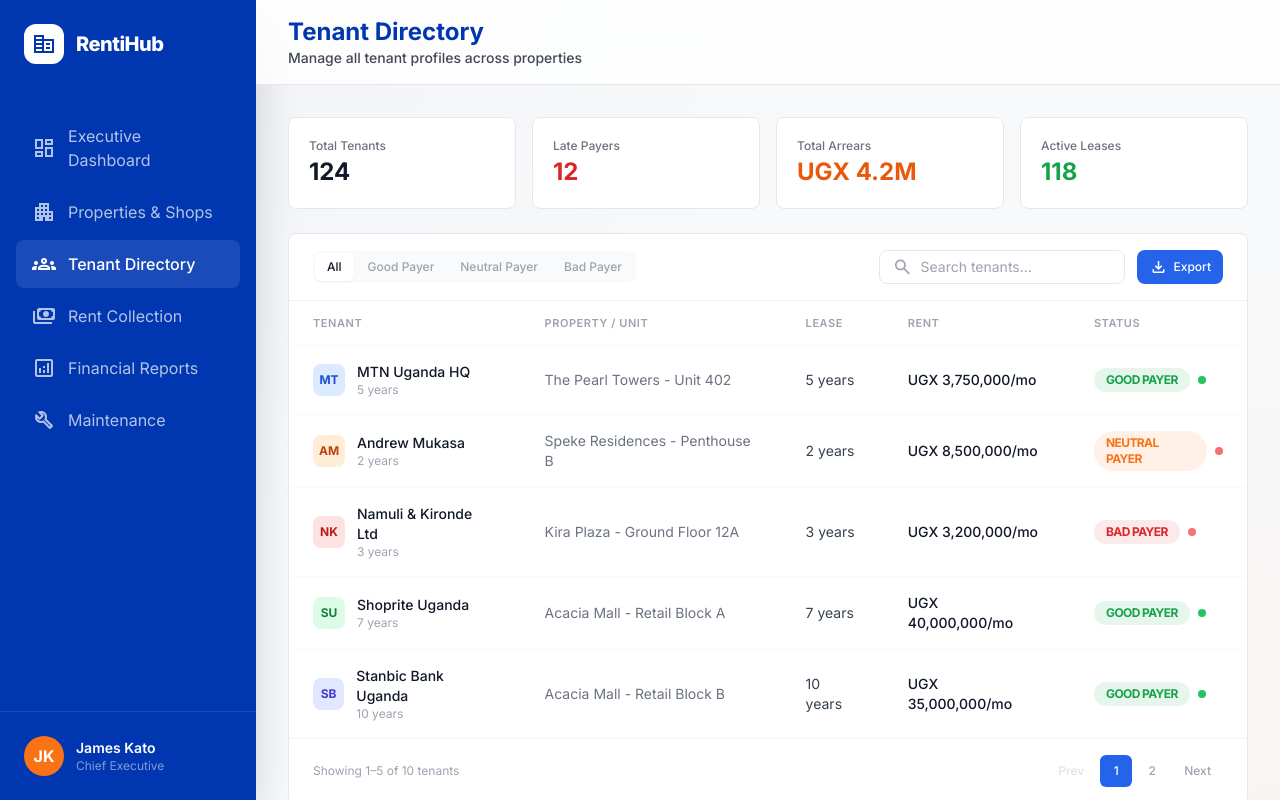
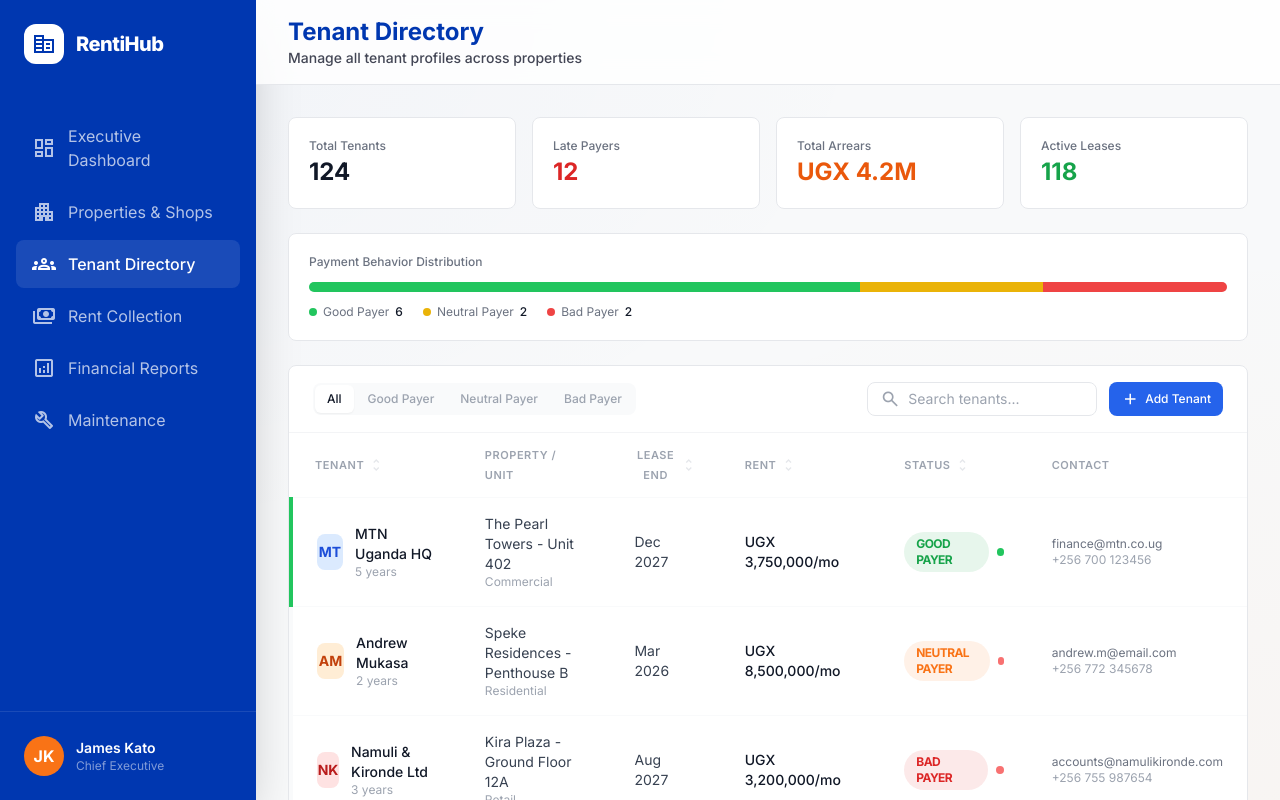
Before and after one commit to RockieRaheem/Renti-Hub, a React (Vite) app: page /tenants in a window 1280 px wide. Built offline with nearby package versions, Linux system fonts and the light colour scheme.

Commit message:
Redesign the tenants dashboard

```diff
--- a/src/data/tenants.js
+++ b/src/data/tenants.js
@@ -1,16 +1,16 @@
 export const tenantStats = { total: 124, latePayers: 12, arrears: 'UGX 4.2M', activeLeases: 118 }
 
 export const tenants = [
-  { name: 'MTN Uganda HQ', unit: 'The Pearl Towers - Unit 402', lease: '5 years', rent: 'UGX 3,750,000/mo', status: 'Good Payer', paid: true, initials: 'MT' },
-  { name: 'Andrew Mukasa', unit: 'Speke Residences - Penthouse B', lease: '2 years', rent: 'UGX 8,500,000/mo', status: 'Neutral Payer', paid: false, initials: 'AM' },
-  { name: 'Namuli & Kironde Ltd', unit: 'Kira Plaza - Ground Floor 12A', lease: '3 years', rent: 'UGX 3,200,000/mo', status: 'Bad Payer', paid: false, initials: 'NK' },
-  { name: 'Shoprite Uganda', unit: 'Acacia Mall - Retail Block A', lease: '7 years', rent: 'UGX 40,000,000/mo', status: 'Good Payer', paid: true, initials: 'SU' },
-  { name: 'Stanbic Bank Uganda', unit: 'Acacia Mall - Retail Block B', lease: '10 years', rent: 'UGX 35,000,000/mo', status: 'Good Payer', paid: true, initials: 'SB' },
-  { name: 'Bella Cosmetics Ltd', unit: 'Ham Mall - Shop A', lease: '2 years', rent: 'UGX 10,000,000/mo', status: 'Neutral Payer', paid: true, initials: 'BC' },
-  { name: 'Cafe Javas Uganda', unit: 'Ham Mall - Shop B', lease: '4 years', rent: 'UGX 15,000,000/mo', status: 'Good Payer', paid: true, initials: 'CJ' },
-  { name: 'Kampala Associates', unit: 'Ham Mall - Office 101', lease: '1 year', rent: 'UGX 12,000,000/mo', status: 'Bad Payer', paid: false, initials: 'KA' },
-  { name: 'Food Village Ltd', unit: 'Acacia Mall - Food Court', lease: '5 years', rent: 'UGX 28,000,000/mo', status: 'Good Payer', paid: true, initials: 'FV' },
-  { name: 'Uganda Telecom Ltd', unit: 'City Plaza - Office Suite A', lease: '3 years', rent: 'UGX 18,000,000/mo', status: 'Good Payer', paid: true, initials: 'UT' },
+  { name: 'MTN Uganda HQ', unit: 'The Pearl Towers - Unit 402', lease: '5 years', rent: 'UGX 3,750,000/mo', status: 'Good Payer', paid: true, initials: 'MT', email: 'finance@mtn.co.ug', phone: '+256 700 123456', leaseEnd: 'Dec 2027', propertyType: 'Commercial' },
+  { name: 'Andrew Mukasa', unit: 'Speke Residences - Penthouse B', lease: '2 years', rent: 'UGX 8,500,000/mo', status: 'Neutral Payer', paid: false, initials: 'AM', email: 'andrew.m@email.com', phone: '+256 772 345678', leaseEnd: 'Mar 2026', propertyType: 'Residential' },
+  { name: 'Namuli & Kironde Ltd', unit: 'Kira Plaza - Ground Floor 12A', lease: '3 years', rent: 'UGX 3,200,000/mo', status: 'Bad Payer', paid: false, initials: 'NK', email: 'accounts@namulikironde.com', phone: '+256 755 987654', leaseEnd: 'Aug 2027', propertyType: 'Retail' },
+  { name: 'Shoprite Uganda', unit: 'Acacia Mall - Retail Block A', lease: '7 years', rent: 'UGX 40,000,000/mo', status: 'Good Payer', paid: true, initials: 'SU', email: 'property@shoprite.co.ug', phone: '+256 700 111222', leaseEnd: 'Jan 2031', propertyType: 'Retail' },
+  { name: 'Stanbic Bank Uganda', unit: 'Acacia Mall - Retail Block B', lease: '10 years', rent: 'UGX 35,000,000/mo', status: 'Good Payer', paid: true, initials: 'SB', email: 'facilities@stanbic.co.ug', phone: '+256 712 333444', leaseEnd: 'Jun 2034', propertyType: 'Commercial' },
+  { name: 'Bella Cosmetics Ltd', unit: 'Ham Mall - Shop A', lease: '2 years', rent: 'UGX 10,000,000/mo', status: 'Neutral Payer', paid: true, initials: 'BC', email: 'info@bellacosmetics.com', phone: '+256 782 555666', leaseEnd: 'Nov 2026', propertyType: 'Retail' },
+  { name: 'Cafe Javas Uganda', unit: 'Ham Mall - Shop B', lease: '4 years', rent: 'UGX 15,000,000/mo', status: 'Good Payer', paid: true, initials: 'CJ', email: 'ops@cafejavas.co.ug', phone: '+256 789 777888', leaseEnd: 'Sep 2028', propertyType: 'Retail' },
+  { name: 'Kampala Associates', unit: 'Ham Mall - Office 101', lease: '1 year', rent: 'UGX 12,000,000/mo', status: 'Bad Payer', paid: false, initials: 'KA', email: 'admin@kampalaassociates.com', phone: '+256 701 999000', leaseEnd: 'Feb 2026', propertyType: 'Commercial' },
+  { name: 'Food Village Ltd', unit: 'Acacia Mall - Food Court', lease: '5 years', rent: 'UGX 28,000,000/mo', status: 'Good Payer', paid: true, initials: 'FV', email: 'finance@foodvillage.co.ug', phone: '+256 772 222333', leaseEnd: 'Apr 2029', propertyType: 'Retail' },
+  { name: 'Uganda Telecom Ltd', unit: 'City Plaza - Office Suite A', lease: '3 years', rent: 'UGX 18,000,000/mo', status: 'Good Payer', paid: true, initials: 'UT', email: 'facilities@utl.co.ug', phone: '+256 754 444555', leaseEnd: 'Oct 2027', propertyType: 'Commercial' },
 ]
 
 export const tenantFilters = ['All', 'Good Payer', 'Neutral Payer', 'Bad Payer']
@@ -31,3 +31,9 @@ const avatarColors = {
 export function getAvatarColor(initials) {
   return avatarColors[initials] || 'bg-gray-100 text-gray-700'
 }
+
+export const statusBorders = {
+  'Good Payer': 'border-l-green-500',
+  'Neutral Payer': 'border-l-yellow-500',
+  'Bad Payer': 'border-l-red-500',
+}
--- a/src/pages/Tenants.jsx
+++ b/src/pages/Tenants.jsx
@@ -1,32 +1,95 @@
 import { useState, useMemo } from 'react'
 import StatusBadge from '../components/ui/StatusBadge'
-import { tenantStats, tenants, tenantFilters, getAvatarColor } from '../data/tenants'
+import { tenantStats, tenants, tenantFilters, getAvatarColor, statusBorders } from '../data/tenants'
 
 const PAGE_SIZE = 5
+
+const sortKeys = { name: 'name', rent: 'rent', leaseEnd: 'leaseEnd', status: 'status' }
+
+function parseRent(r) {
+  return parseInt(r.replace(/[^0-9]/g, ''), 10)
+}
 
 export default function Tenants() {
   const [filter, setFilter] = useState('All')
   const [search, setSearch] = useState('')
   const [page, setPage] = useState(1)
+  const [sortKey, setSortKey] = useState(null)
+  const [sortDir, setSortDir] = useState('asc')
+
+  const handleSort = (key) => {
+    if (sortKey === key) {
+      setSortDir((d) => (d === 'asc' ? 'desc' : 'asc'))
+    } else {
+      setSortKey(key)
+      setSortDir('asc')
+    }
+    setPage(1)
+  }
 
   const filtered = useMemo(() => {
-    return tenants.filter((t) => {
+    let result = tenants.filter((t) => {
       if (filter !== 'All' && t.status !== filter) return false
       if (search) {
         const q = search.toLowerCase()
         return (
           t.name.toLowerCase().includes(q) ||
           t.unit.toLowerCase().includes(q) ||
-          t.initials.toLowerCase().includes(q)
+          t.initials.toLowerCase().includes(q) ||
+          t.email.toLowerCase().includes(q)
         )
       }
       return true
     })
-  }, [filter, search])
+
+    if (sortKey) {
+      result = [...result].sort((a, b) => {
+        let va = a[sortKey]
+        let vb = b[sortKey]
+        if (sortKey === 'rent') {
+          va = parseRent(va)
+          vb = parseRent(vb)
+        } else {
+          va = (va || '').toLowerCase()
+          vb = (vb || '').toLowerCase()
+        }
+        if (va < vb) return sortDir === 'asc' ? -1 : 1
+        if (va > vb) return sortDir === 'asc' ? 1 : -1
+        return 0
+      })
+    }
+
+    return result
+  }, [filter, search, sortKey, sortDir])
 
   const totalPages = Math.max(1, Math.ceil(filtered.length / PAGE_SIZE))
   const safePage = Math.min(page, totalPages)
   const paged = filtered.slice((safePage - 1) * PAGE_SIZE, safePage * PAGE_SIZE)
+
+  const distribution = useMemo(() => {
+    const counts = { 'Good Payer': 0, 'Neutral Payer': 0, 'Bad Payer': 0 }
+    tenants.forEach((t) => { counts[t.status]++ })
+    const total = tenants.length
+    return Object.entries(counts).map(([label, count]) => ({
+      label, count, pct: Math.round((count / total) * 100),
+    }))
+  }, [])
+
+  const SortIcon = ({ col }) => {
+    if (sortKey !== col) return <span className="material-symbols-outlined text-gray-200 text-base">unfold_more</span>
+    return (
+      <span className="material-symbols-outlined text-blue-600 text-base">
+        {sortDir === 'asc' ? 'expand_less' : 'expand_more'}
+      </span>
+    )
+  }
+
+  const ThButton = ({ col, children }) => (
+    <button onClick={() => handleSort(col)} className="flex items-center gap-1 text-[11px] text-gray-400 font-semibold uppercase tracking-wider hover:text-gray-600 transition-colors">
+      {children}
+      <SortIcon col={col} />
+    </button>
+  )
 
   return (
     <div className="p-6 md:p-8 space-y-6">
@@ -43,6 +106,32 @@ export default function Tenants() {
             <p className={`text-2xl font-bold ${s.highlight || 'text-gray-900'}`}>{s.value}</p>
           </div>
         ))}
+      </div>
+
+      <div className="bg-white rounded-lg border border-gray-200 p-5">
+        <p className="text-xs text-gray-500 font-medium mb-3">Payment Behavior Distribution</p>
+        <div className="flex h-2.5 rounded-full overflow-hidden bg-gray-100">
+          {distribution.map((d) => (
+            <div
+              key={d.label}
+              className={`h-full transition-all ${
+                d.label === 'Good Payer' ? 'bg-green-500' : d.label === 'Neutral Payer' ? 'bg-yellow-500' : 'bg-red-500'
+              }`}
+              style={{ width: `${d.pct}%` }}
+            />
+          ))}
+        </div>
+        <div className="flex gap-5 mt-3">
+          {distribution.map((d) => (
+            <div key={d.label} className="flex items-center gap-1.5 text-xs">
+              <div className={`w-2 h-2 rounded-full ${
+                d.label === 'Good Payer' ? 'bg-green-500' : d.label === 'Neutral Payer' ? 'bg-yellow-500' : 'bg-red-500'
+              }`} />
+              <span className="text-gray-500">{d.label}</span>
+              <span className="font-medium text-gray-900">{d.count}</span>
+            </div>
+          ))}
+        </div>
       </div>
 
       <div className="bg-white rounded-lg border border-gray-200 overflow-hidden">
@@ -68,13 +157,13 @@ export default function Tenants() {
               <input
                 value={search}
                 onChange={(e) => { setSearch(e.target.value); setPage(1) }}
-                className="bg-transparent border-none outline-none text-sm w-48 text-gray-900 placeholder:text-gray-400"
+                className="bg-transparent border-none outline-none text-sm w-44 text-gray-900 placeholder:text-gray-400"
                 placeholder="Search tenants..."
               />
             </div>
             <button className="flex items-center gap-1.5 bg-blue-600 text-white px-3 py-2 rounded-lg text-xs font-medium hover:bg-blue-700 transition-colors">
-              <span className="material-symbols-outlined text-lg">download</span>
-              Export
+              <span className="material-symbols-outlined text-lg">add</span>
+              Add Tenant
             </button>
           </div>
         </div>
@@ -90,17 +179,28 @@ export default function Tenants() {
               <table className="w-full text-sm">
                 <thead>
                   <tr className="border-b border-gray-50">
-                    {['Tenant', 'Property / Unit', 'Lease', 'Rent', 'Status'].map((h) => (
-                      <th key={h} className="text-left px-6 py-3 text-[11px] text-gray-400 font-semibold uppercase tracking-wider">{h}</th>
-                    ))}
+                    <th className="text-left px-6 py-3">
+                      <ThButton col="name">Tenant</ThButton>
+                    </th>
+                    <th className="text-left px-6 py-3 text-[11px] text-gray-400 font-semibold uppercase tracking-wider">Property / Unit</th>
+                    <th className="text-left px-6 py-3">
+                      <ThButton col="leaseEnd">Lease End</ThButton>
+                    </th>
+                    <th className="text-left px-6 py-3">
+                      <ThButton col="rent">Rent</ThButton>
+                    </th>
+                    <th className="text-left px-6 py-3">
+                      <ThButton col="status">Status</ThButton>
+                    </th>
+                    <th className="text-left px-6 py-3 text-[11px] text-gray-400 font-semibold uppercase tracking-wider">Contact</th>
                   </tr>
                 </thead>
                 <tbody className="divide-y divide-gray-50">
                   {paged.map((t) => (
-                    <tr key={t.name} className="hover:bg-gray-50 transition-colors">
+                    <tr key={t.name} className={`hover:bg-gray-50 transition-colors border-l-4 ${statusBorders[t.status] || 'border-l-transparent'}`}>
                       <td className="px-6 py-4">
                         <div className="flex items-center gap-3">
-                          <div className={`w-8 h-8 rounded-lg flex items-center justify-center text-xs font-bold ${getAvatarColor(t.initials)}`}>
+                          <div className={`w-9 h-9 rounded-lg flex items-center justify-center text-sm font-bold ${getAvatarColor(t.initials)}`}>
                             {t.initials}
                           </div>
                           <div>
@@ -109,14 +209,25 @@ export default function Tenants() {
                           </div>
                         </div>
                       </td>
-                      <td className="px-6 py-4 text-gray-500">{t.unit}</td>
-                      <td className="px-6 py-4 text-gray-700">{t.lease}</td>
-                      <td className="px-6 py-4 font-medium text-gray-900">{t.rent}</td>
+                      <td className="px-6 py-4">
+                        <p className="text-gray-700">{t.unit}</p>
+                        <p className="text-xs text-gray-400">{t.propertyType}</p>
+                      </td>
+                      <td className="px-6 py-4">
+                        <span className="text-gray-700">{t.leaseEnd}</span>
+                      </td>
+                      <td className="px-6 py-4">
+                        <p className="font-medium text-gray-900">{t.rent}</p>
+                      </td>
                       <td className="px-6 py-4">
                         <div className="flex items-center gap-2">
                           <StatusBadge status={t.status} />
-                          <span className={`w-2 h-2 rounded-full ${t.paid ? 'bg-green-500' : 'bg-red-400'}`} />
+                          <div className={`w-2 h-2 rounded-full ${t.paid ? 'bg-green-500' : 'bg-red-400'}`} />
                         </div>
+                      </td>
+                      <td className="px-6 py-4">
+                        <p className="text-xs text-gray-500">{t.email}</p>
+                        <p className="text-xs text-gray-400">{t.phone}</p>
                       </td>
                     </tr>
                   ))}
@@ -126,7 +237,7 @@ export default function Tenants() {
 
             <div className="px-6 py-4 border-t border-gray-100 flex items-center justify-between">
               <p className="text-xs text-gray-400">
-                Showing {Math.min(filtered.length, (safePage - 1) * PAGE_SIZE + 1)}–{Math.min(safePage * PAGE_SIZE, filtered.length)} of {filtered.length} tenants
+                Showing {Math.min(filtered.length, (safePage - 1) * PAGE_SIZE + 1)}&ndash;{Math.min(safePage * PAGE_SIZE, filtered.length)} of {filtered.length} tenants
               </p>
               <div className="flex items-center gap-1">
                 <button
```
Also changed, not shown: 5 other files (tests, documents, lock files or other folders).
